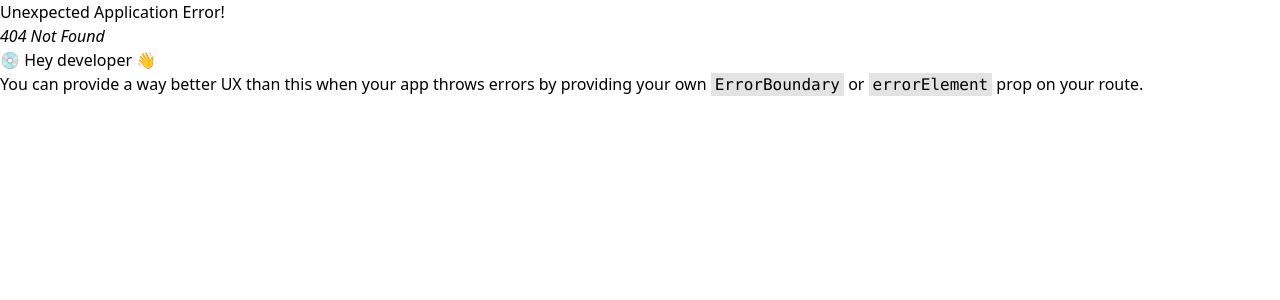
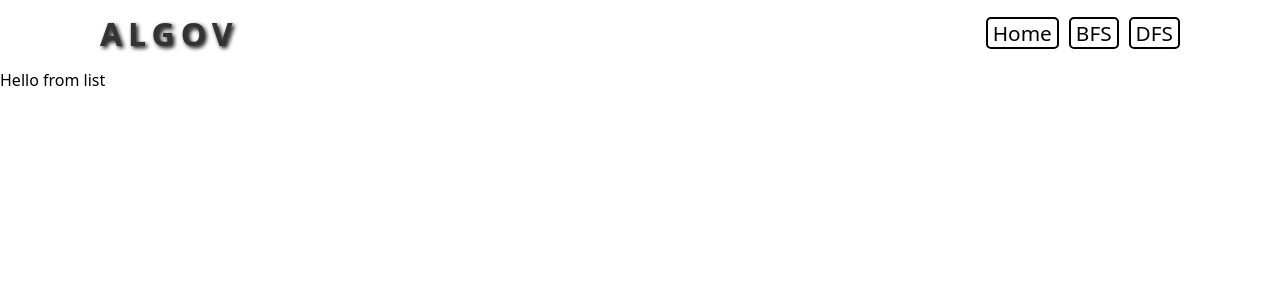
Before and after one commit to Abdelrahman-Abdelmoaty/AlgoV, a React (Create React App) app: page /sorting/insertion in a window 1280 px wide. Before the commit this address had no page. Shown: the top 300 px of the page. Built offline with nearby package versions, Linux system fonts and the light colour scheme.

Commit message:
organized router

```diff
--- /dev/null
+++ b/src/components/Sorting/InsertionSort.jsx
@@ -0,0 +1,9 @@
+import List from "./List";
+
+export default function InsertionSort() {
+  return (
+    <div>
+      <List />
+    </div>
+  );
+}
--- /dev/null
+++ b/src/components/Sorting/List.jsx
@@ -0,0 +1,3 @@
+export default function List() {
+  return <div>Hello from list</div>;
+}
```
Also changed, not shown: src/router.js (+11 -4 lines).
